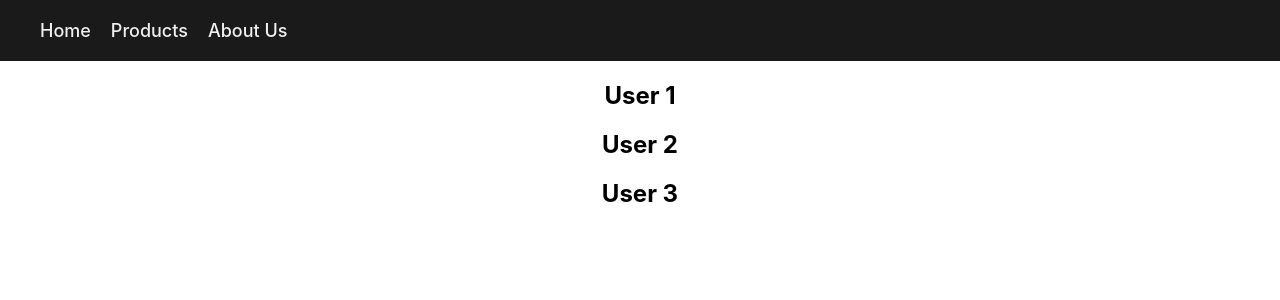
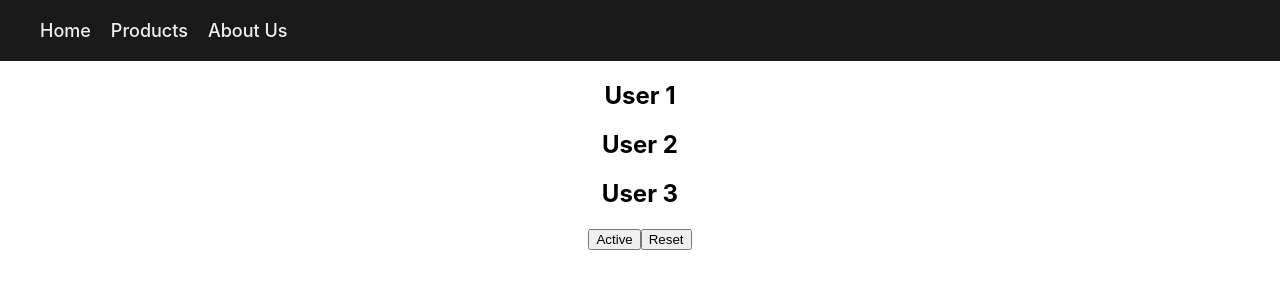
Before and after one commit to thanmaisai-asc/React, a React (Create React App) app in the folder prj2/: page /users in a window 1280 px wide. Shown: the top 300 px of the page. Built offline with nearby package versions, Linux system fonts and the light colour scheme.

Commit message:
adding filters for search bar func

```diff
--- a/prj2/src/components/Users.js
+++ b/prj2/src/components/Users.js
@@ -1,13 +1,16 @@
 import React from 'react'
-import { Outlet } from 'react-router-dom'
+import { Outlet, useSearchParams } from 'react-router-dom'
 
 export default function Users() {
+  const [searchParams,setSearchParams] = useSearchParams();
   return (
     <div>
         <h2>User 1</h2>
         <h2>User 2</h2>
         <h2>User 3</h2>
         <Outlet/>
+        <button onClick={()=>{setSearchParams({filter:'active'})}}>Active</button>
+        <button onClick={()=>{setSearchParams({})}}>Reset</button>
     </div>
   )
 }
```
